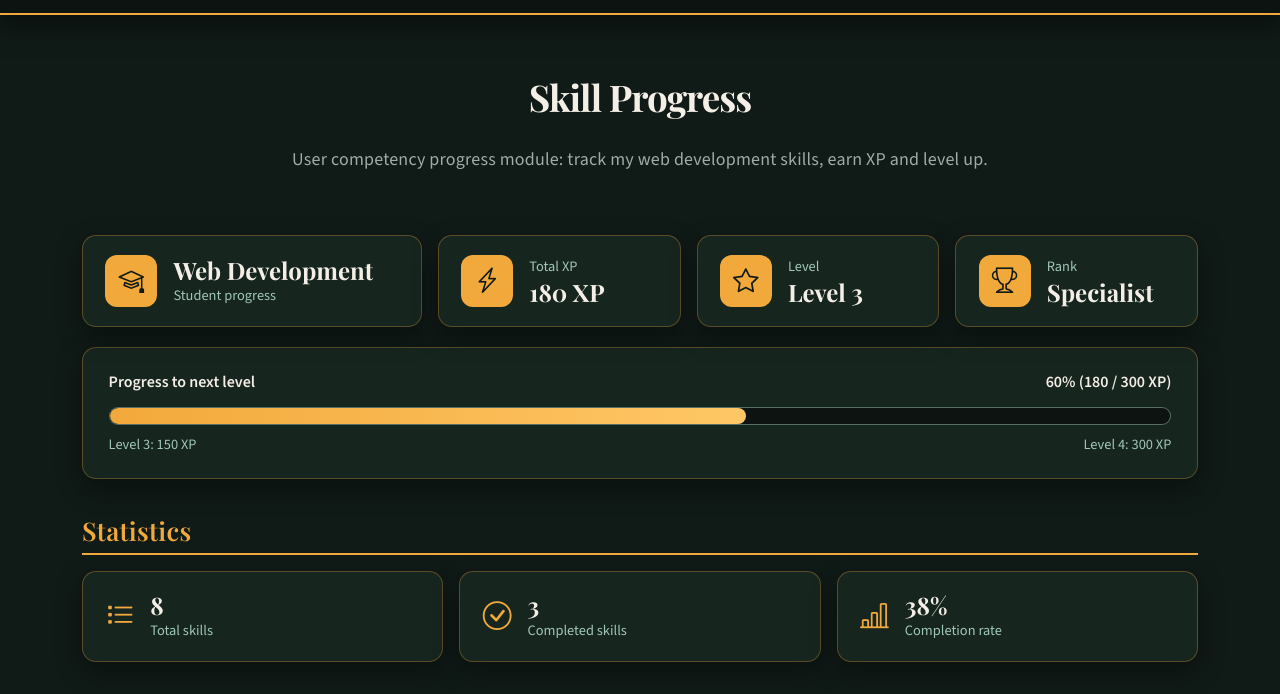
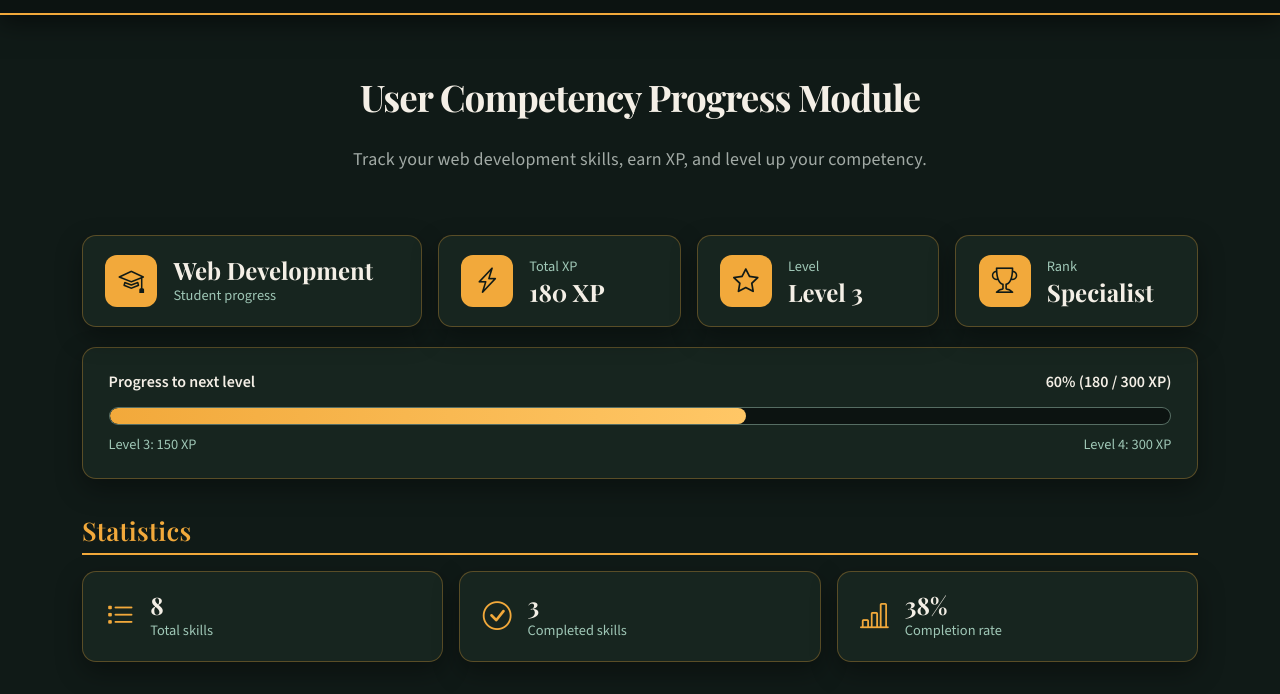
Before and after one commit to Yassinmohamed1-alt/yassinmohamed1-alt.github.io, a plain HTML site: page progress.html in a window 1280 px wide. Shown: the part 72-766 px from the top of the page. Drawn offline with nearby package versions, Linux system fonts and the light colour scheme.

Commit message:
lab10 changes

```diff
--- a/progress.html
+++ b/progress.html
@@ -56,8 +56,8 @@
     <section id="skill-progress" class="competency section">
 
       <div class="container section-title" data-aos="fade-up">
-        <h2>Skill Progress</h2>
-        <p>User competency progress module: track my web development skills, earn XP and level up.</p>
+        <h2>User Competency Progress Module</h2>
+<p>Track your web development skills, earn XP, and level up your competency.</p>
       </div>
 
       <div class="container">
```
